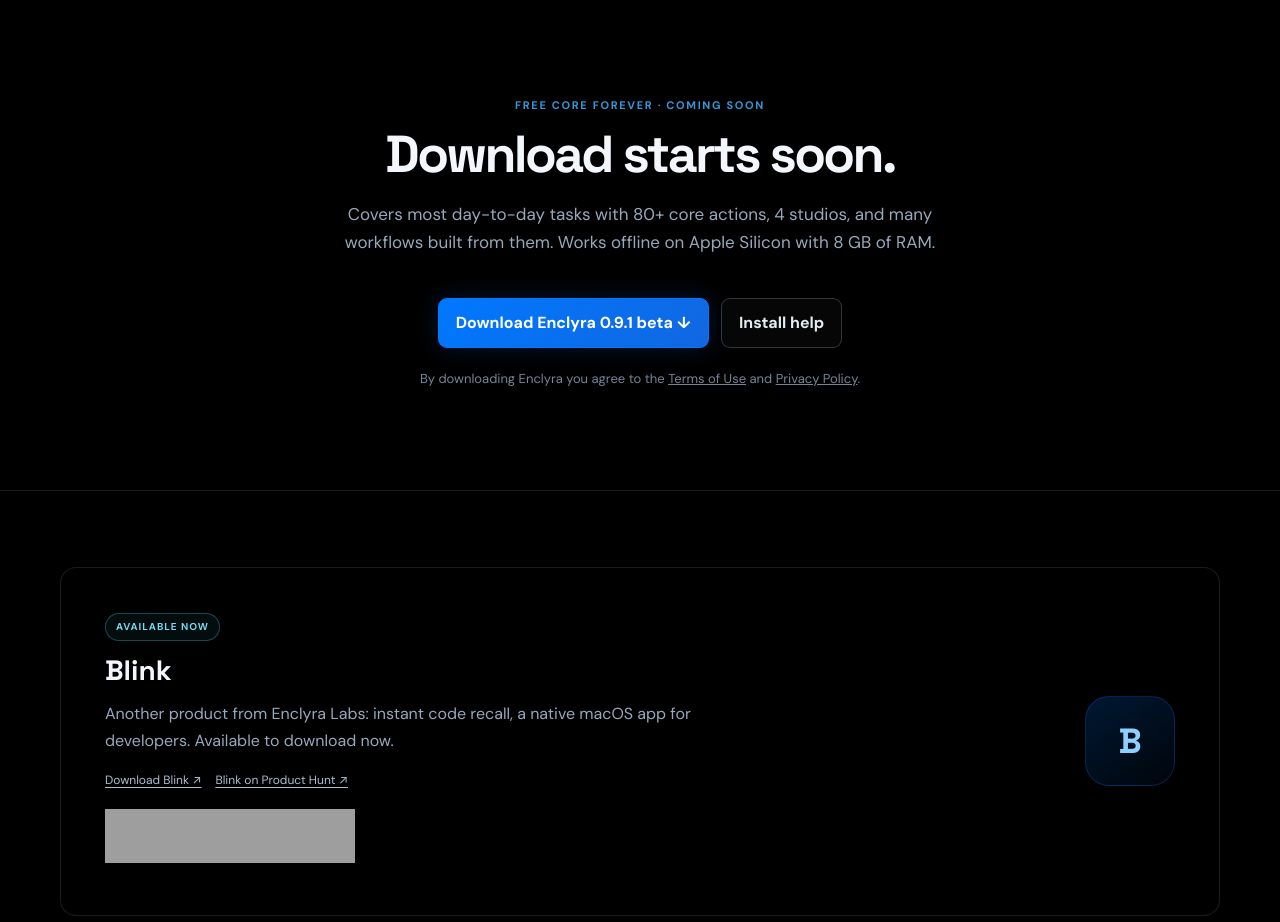
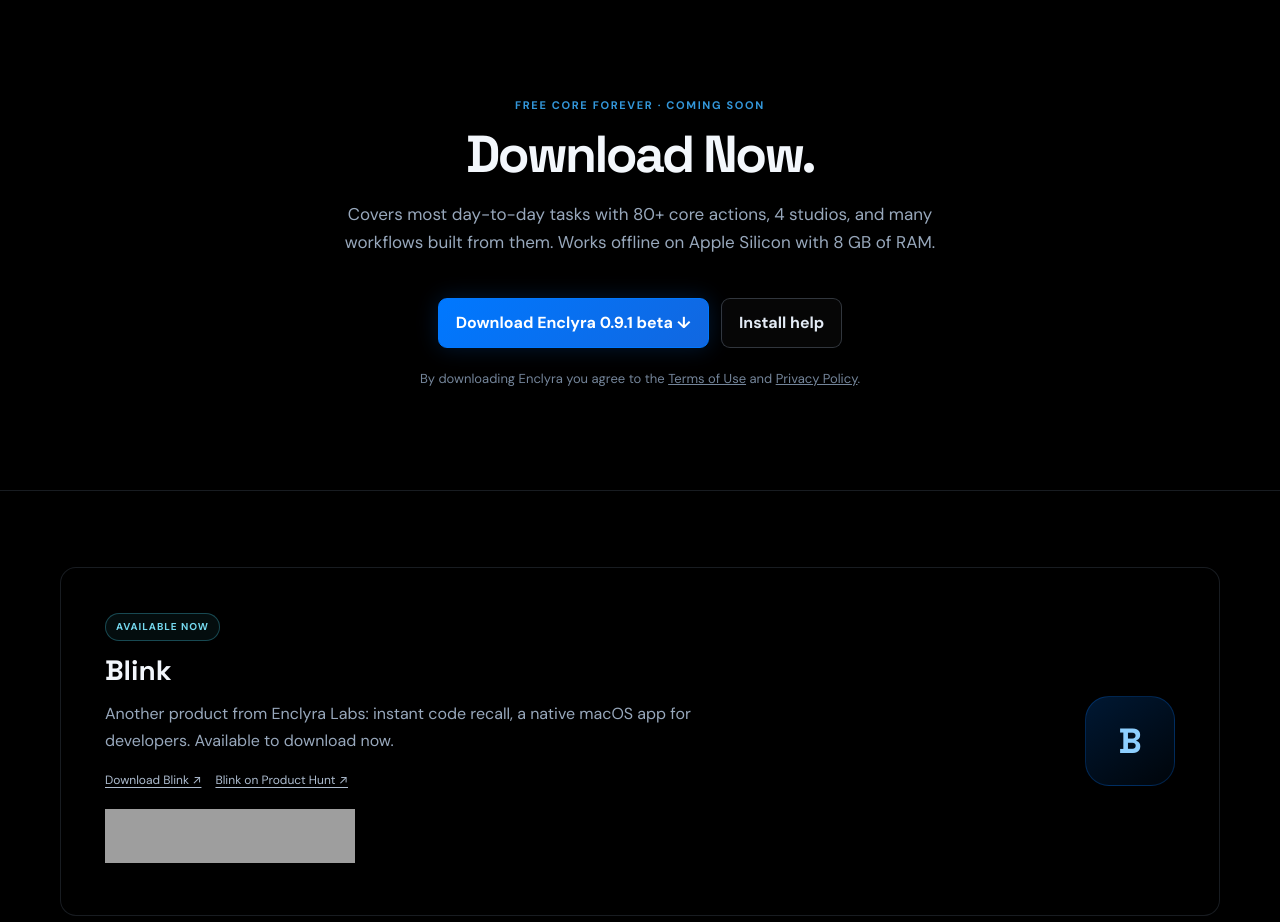
Before and after one commit to enclyralabs-png/enclyralabs-png.github.io, a plain HTML site: page index.html in a window 1280 px wide. Shown: the part 4360-5282 px from the top of the page. Drawn offline with Linux system fonts and the light colour scheme; grey boxes are pictures that could not be loaded.

Commit message:
Update index.html
bug fix ..

```diff
--- a/index.html
+++ b/index.html
@@ -333,7 +333,7 @@
       <section class="section get" id="get">
         <div class="wrap" style="text-align:center">
           <p class="section-kicker">Free core forever · coming soon</p>
-          <h2 class="section-title">Download starts soon.</h2>
+          <h2 class="section-title">Download Now.</h2>
           <p class="section-copy">Covers most day-to-day tasks with 80+ core actions, 4 studios, and many workflows built from them. Works offline on Apple Silicon with 8&nbsp;GB of RAM.</p>
           <div class="hero-actions">
                <a class="button button-primary" href="https://github.com/enclyralabs-png/enclyra-releases/releases/latest/download/Enclyra.dmg">Download Enclyra 0.9.1 beta ↓</a>
```
